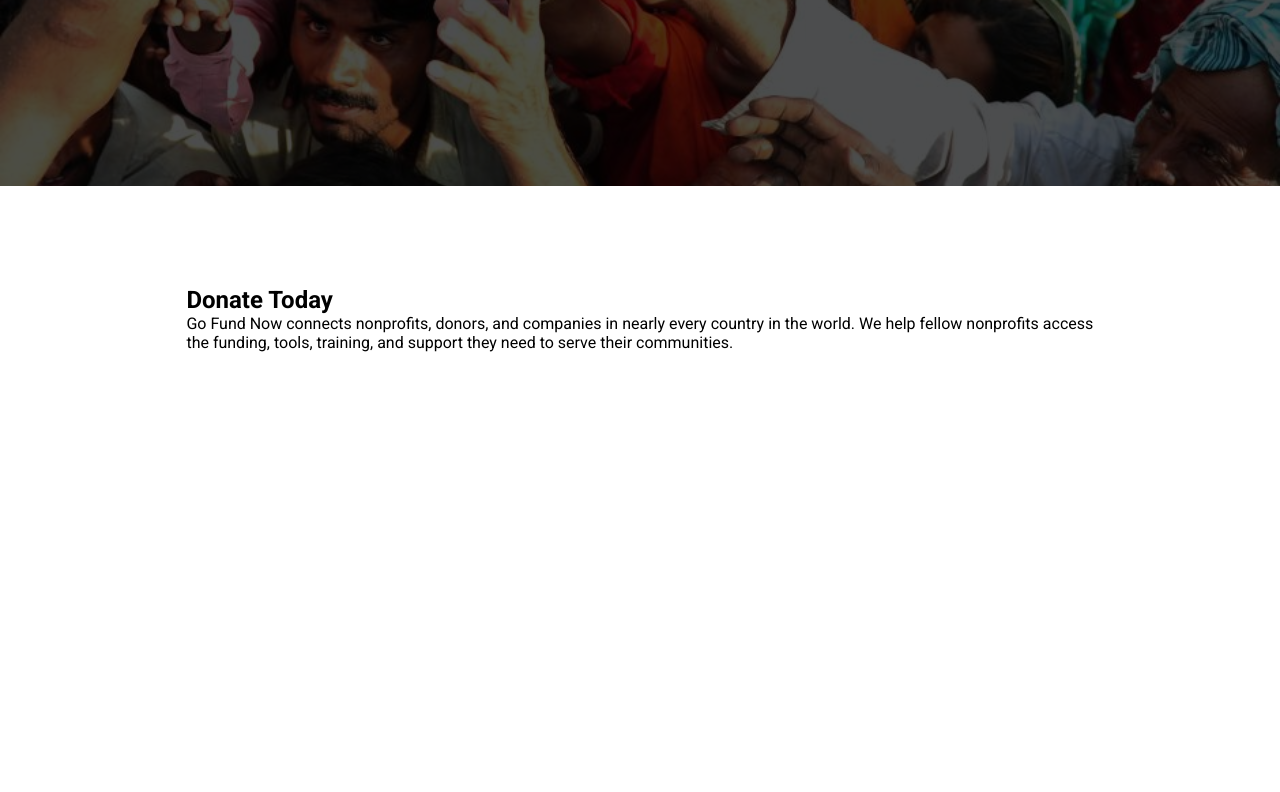
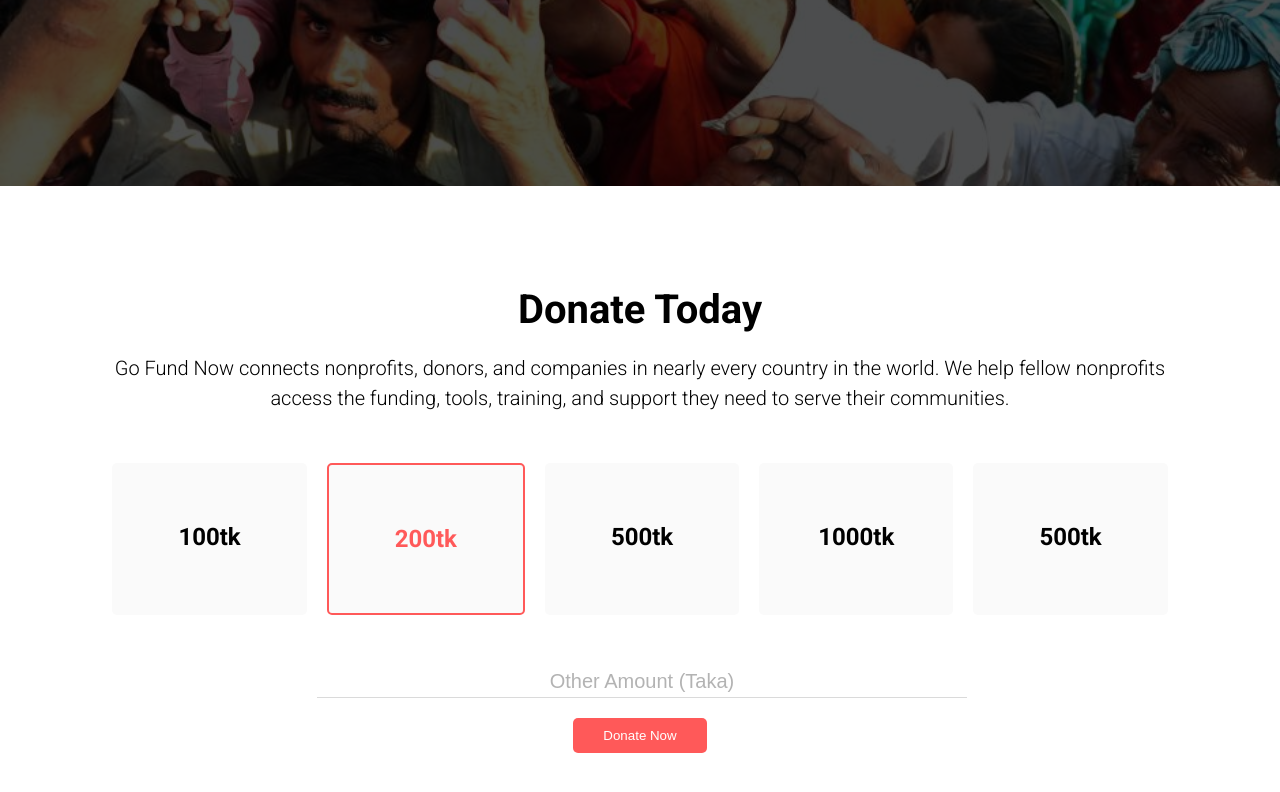
Before and after one commit to tariqmanon/go-fund-now, a plain HTML site: page index.html in a window 1280 px wide. Shown: the part 414-1206 px from the top of the page. Before the commit the page ends 866 px from the top, so only its background shows below. Drawn offline with Linux system fonts and the light colour scheme.

Commit message:
donate section

```diff
--- a/css/style.css
+++ b/css/style.css
@@ -12,7 +12,7 @@ body {
 }
 
 section {
-    padding: 100px;
+    padding: 100px 0px;
 }
 
 .flexible-container {
@@ -54,3 +54,73 @@ section {
     margin: 20px 0px;
     border-radius: 5px;
 }
+
+.donate-today {}
+
+.donate-today h1 {
+    font-size: 40px;
+    text-align: center;
+    margin-bottom: 20px;
+}
+
+.donate-today p {
+    font-size: 20px;
+    text-align: center;
+    font-weight: 300;
+    line-height: 30px;
+}
+
+.donate-amount {
+    margin: 50px 0px;
+}
+
+.amount {
+    width: 18%;
+    text-align: center;
+    background-color: #FAFAFA;
+    padding: 60px 15px;
+    text-align: center;
+    margin: 0px 10px;
+    border-radius: 5px;
+    border: none;
+
+}
+
+#amount-item {
+    border: 2px solid #FF5959;
+    color: #FF5959;
+
+}
+
+.donate-form {
+    width: 60%;
+    margin: 0 auto;
+    text-align: center;
+}
+
+.fonr-control {
+    width: 100%;
+    border: none;
+    border-bottom: 1px solid #DADADA;
+    font-size: 20px;
+    text-transform: capitalize;
+    text-align: center;
+    height: 30px;
+}
+
+::placeholder {
+    color: #B3B3B3;
+    margin-bottom: 10px !important;
+
+}
+
+.donate-now {
+    background-color: #FF5959;
+    padding: 10px 30px;
+    text-decoration: none;
+    color: #fff;
+    display: inline-block;
+    margin: 20px 0px;
+    border-radius: 5px;
+    border: none;
+}
--- a/index.html
+++ b/index.html
@@ -31,11 +31,33 @@
             <p>Go Fund Now connects nonprofits, donors, and companies in nearly every country in the world. We help
                 fellow nonprofits access the funding, tools, training, and support they need to serve their communities.
             </p>
-            <div class="flexible-container">
+            <div class="donate-amount flexible-container">
+                <div class="amount">
+                    <h2>100tk</h2>
+                </div>
+                <div class="amount" id="amount-item">
+                    <h2>200tk</h2>
+                </div>
+                <div class="amount">
+                    <h2>500tk</h2>
+                </div>
+                <div class="amount">
+                    <h2>1000tk</h2>
+                </div>
+                <div class="amount">
+                    <h2>500tk</h2>
+                </div>
+            </div>
 
+            <div class="donate-form">
+                <form action="">
+                    <input type="text" placeholder="other Amount (taka)" class="fonr-control">
+                    <input type="submit" name="" id="" class="donate-now" value="Donate Now">
+                </form>
             </div>
         </div>
     </section>
+
 </body>
 
 </html>
```
